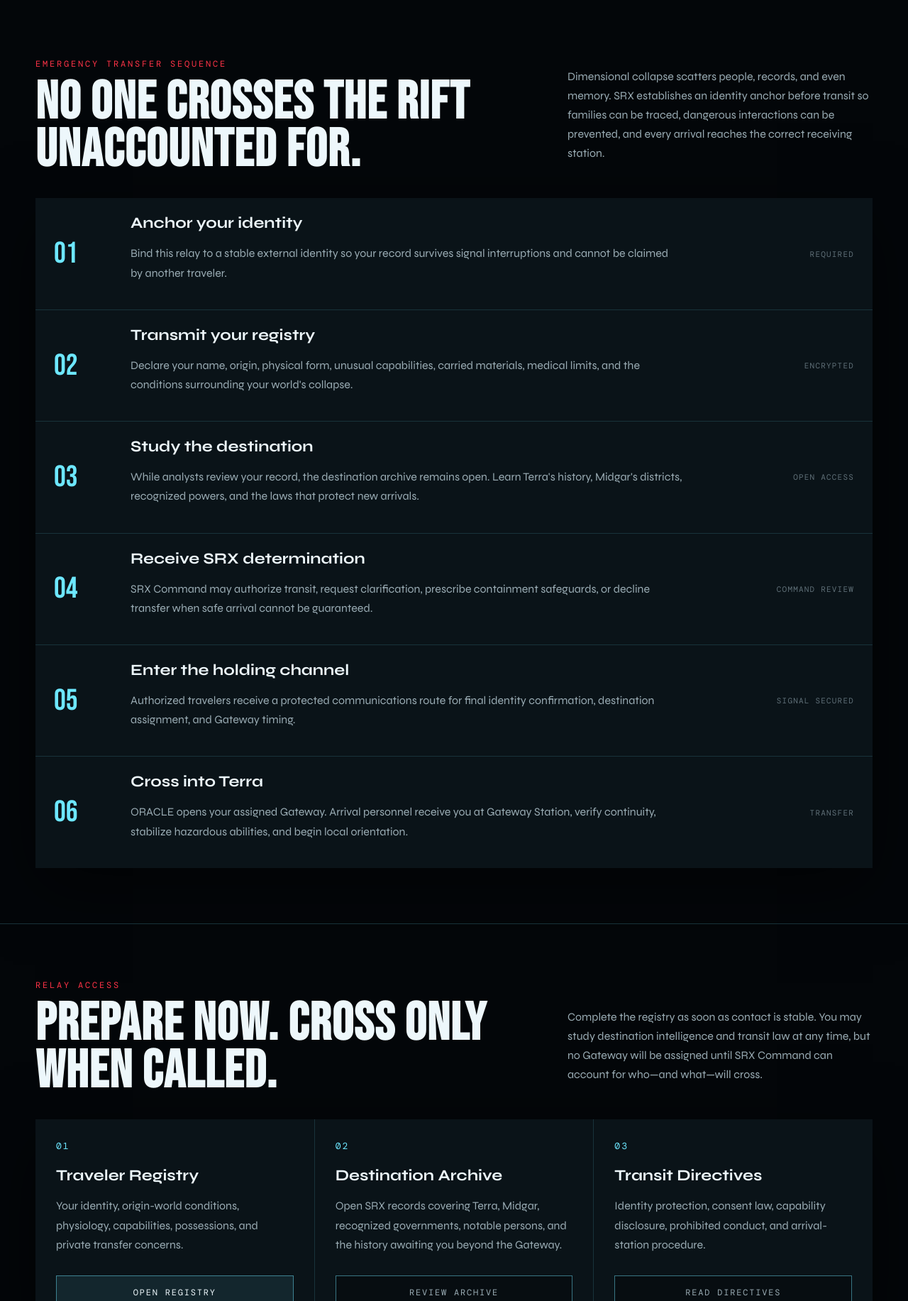
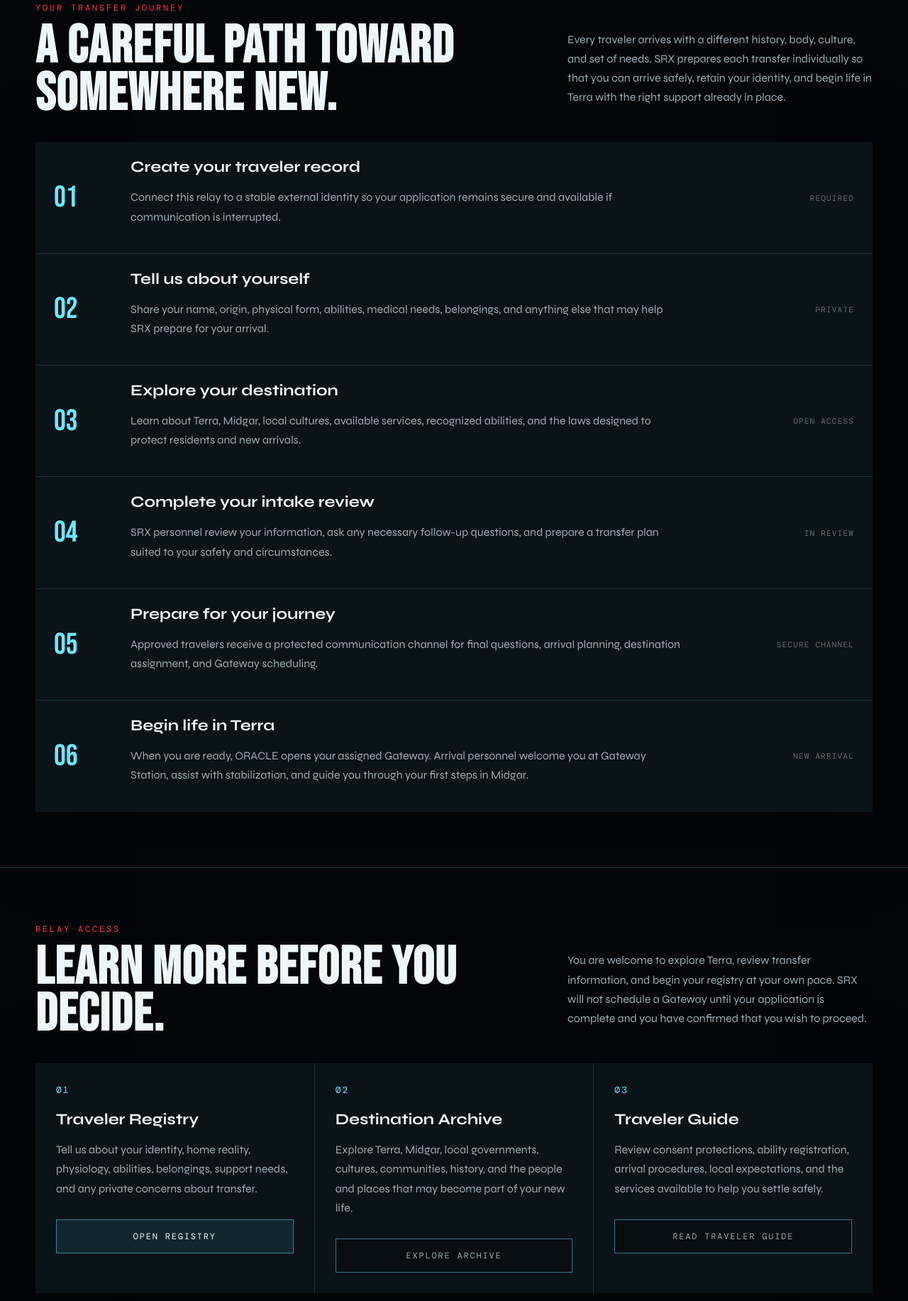
Before and after one commit to HeartlessN3ko/heartlessn3ko.github.io, a plain HTML site: page realm/index.html in a window 1280 px wide. Shown: the part 967-2800 px from the top of the page at 71% size. Drawn offline with nearby package versions, Linux system fonts and the light colour scheme; a web font is replaced by a local one.

Commit message:
Revise index.html for improved navigation and messaging
Updated navigation and hero section text for clarity and engagement.

```diff
--- a/realm/index.html
+++ b/realm/index.html
@@ -13,24 +13,28 @@
     <span class="brand-title brand-title-full">Shinra Robotics &amp; Xenogenetics</span>
   </a>
   <nav class="nav" aria-label="Realm navigation">
-    <a class="active" href="./">Transfer Notice</a>
+    <a class="active" href="./">Main Page</a>
     <a href="intake/">Traveler Registry</a>
-    <a href="lore/">Destination Archive</a>
-    <a href="rules/">Transit Directives</a>
+    <a href="lore/">SRX Information Archive</a>
+    <a href="rules/">Application Status</a>
     <a class="enter" href="waiting/">Transfer Status</a>
   </nav>
 </header>
 
 <section class="hero">
   <div class="container">
-    <div class="hero-kicker">SRX Emergency Relay // Dimensional Stability Failure Detected</div>
-    <h1>Your world is ending.<br>You do not have to end with it.</h1>
-    <p class="hero-text">Shinra Robotics &amp; Xenogenetics has established contact ahead of your local collapse. This relay exists to identify every reachable life, preserve continuity of identity, and coordinate peaceful transfer into Terra before your origin reality becomes unrecoverable.</p>
+    <div class="hero-kicker">SRX Interdimensional Relay // A New Path Is Available</div>
+    <h1>SRX is here to help.<br>A new beginning may be waiting.</h1>
+    <p class="hero-text">
+      Shinra Robotics &amp; Xenogenetics offers voluntary dimensional transfer for people seeking safety, stability, or a fresh start beyond their current reality. This relay allows you to learn about Terra, speak with SRX intake personnel, and decide whether life in the Realm may be right for you.
+    </p>
     <div class="actions">
       <a class="btn" href="intake/">Begin Pre-Registration</a>
-      <a class="btn ghost" href="lore/">Review Destination Archive</a>
+      <a class="btn ghost" href="lore/">Explore Terra</a>
     </div>
-    <p class="portal-note" style="max-width:620px;margin-top:28px">SRX NOTICE // You have not crossed dimensions. Remain where you are if it is safe to do so. A Gateway will not open until your identity, biological conditions, carried materials, and transfer tolerances have been reviewed.</p>
+    <p class="portal-note" style="max-width:620px;margin-top:28px">
+      SRX NOTICE // You have not crossed dimensions. Registration does not obligate you to transfer. A Gateway will only be opened after your application has been reviewed, your needs have been discussed, and you have chosen to continue.
+    </p>
   </div>
 </section>
 
@@ -39,41 +43,79 @@
     <div class="container">
       <div class="section-head">
         <div>
-          <div class="kicker">Emergency Transfer Sequence</div>
-          <h2>No one crosses the Rift unaccounted for.</h2>
+          <div class="kicker">Your Transfer Journey</div>
+          <h2>A careful path toward somewhere new.</h2>
         </div>
-        <p>Dimensional collapse scatters people, records, and even memory. SRX establishes an identity anchor before transit so families can be traced, dangerous interactions can be prevented, and every arrival reaches the correct receiving station.</p>
+        <p>
+          Every traveler arrives with a different history, body, culture, and set of needs. SRX prepares each transfer individually so that you can arrive safely, retain your identity, and begin life in Terra with the right support already in place.
+        </p>
       </div>
+
       <div class="timeline">
         <div class="step">
           <div class="step-index">01</div>
-          <div><h3>Anchor your identity</h3><p>Bind this relay to a stable external identity so your record survives signal interruptions and cannot be claimed by another traveler.</p></div>
+          <div>
+            <h3>Create your traveler record</h3>
+            <p>
+              Connect this relay to a stable external identity so your application remains secure and available if communication is interrupted.
+            </p>
+          </div>
           <div class="step-status">Required</div>
         </div>
+
         <div class="step">
           <div class="step-index">02</div>
-          <div><h3>Transmit your registry</h3><p>Declare your name, origin, physical form, unusual capabilities, carried materials, medical limits, and the conditions surrounding your world's collapse.</p></div>
-          <div class="step-status">Encrypted</div>
+          <div>
+            <h3>Tell us about yourself</h3>
+            <p>
+              Share your name, origin, physical form, abilities, medical needs, belongings, and anything else that may help SRX prepare for your arrival.
+            </p>
+          </div>
+          <div class="step-status">Private</div>
         </div>
+
         <div class="step">
           <div class="step-index">03</div>
-          <div><h3>Study the destination</h3><p>While analysts review your record, the destination archive remains open. Learn Terra's history, Midgar's districts, recognized powers, and the laws that protect new arrivals.</p></div>
+          <div>
+            <h3>Explore your destination</h3>
+            <p>
+              Learn about Terra, Midgar, local cultures, available services, recognized abilities, and the laws designed to protect residents and new arrivals.
+            </p>
+          </div>
           <div class="step-status">Open access</div>
         </div>
+
         <div class="step">
           <div class="step-index">04</div>
-          <div><h3>Receive SRX determination</h3><p>SRX Command may authorize transit, request clarification, prescribe containment safeguards, or decline transfer when safe arrival cannot be guaranteed.</p></div>
-          <div class="step-status">Command review</div>
+          <div>
+            <h3>Complete your intake review</h3>
+            <p>
+              SRX personnel review your information, ask any necessary follow-up questions, and prepare a transfer plan suited to your safety and circumstances.
+            </p>
+          </div>
+          <div class="step-status">In review</div>
         </div>
+
         <div class="step">
           <div class="step-index">05</div>
-          <div><h3>Enter the holding channel</h3><p>Authorized travelers receive a protected communications route for final identity confirmation, destination assignment, and Gateway timing.</p></div>
-          <div class="step-status">Signal secured</div>
+          <div>
+            <h3>Prepare for your journey</h3>
+            <p>
+              Approved travelers receive a protected communication channel for final questions, arrival planning, destination assignment, and Gateway scheduling.
+            </p>
+          </div>
+          <div class="step-status">Secure channel</div>
         </div>
+
         <div class="step">
           <div class="step-index">06</div>
-          <div><h3>Cross into Terra</h3><p>ORACLE opens your assigned Gateway. Arrival personnel receive you at Gateway Station, verify continuity, stabilize hazardous abilities, and begin local orientation.</p></div>
-          <div class="step-status">Transfer</div>
+          <div>
+            <h3>Begin life in Terra</h3>
+            <p>
+              When you are ready, ORACLE opens your assigned Gateway. Arrival personnel welcome you at Gateway Station, assist with stabilization, and guide you through your first steps in Midgar.
+            </p>
+          </div>
+          <div class="step-status">New arrival</div>
         </div>
       </div>
     </div>
@@ -84,28 +126,45 @@
       <div class="section-head">
         <div>
           <div class="kicker">Relay Access</div>
-          <h2>Prepare now. Cross only when called.</h2>
+          <h2>Learn more before you decide.</h2>
         </div>
-        <p>Complete the registry as soon as contact is stable. You may study destination intelligence and transit law at any time, but no Gateway will be assigned until SRX Command can account for who—and what—will cross.</p>
+        <p>
+          You are welcome to explore Terra, review transfer information, and begin your registry at your own pace. SRX will not schedule a Gateway until your application is complete and you have confirmed that you wish to proceed.
+        </p>
       </div>
+
       <div class="grid-3">
         <article class="card">
           <div class="num">01</div>
           <h3>Traveler Registry</h3>
-          <p>Your identity, origin-world conditions, physiology, capabilities, possessions, and private transfer concerns.</p>
-          <div class="actions"><a class="btn wide" href="intake/">Open Registry</a></div>
+          <p>
+            Tell us about your identity, home reality, physiology, abilities, belongings, support needs, and any private concerns about transfer.
+          </p>
+          <div class="actions">
+            <a class="btn wide" href="intake/">Open Registry</a>
+          </div>
         </article>
+
         <article class="card">
           <div class="num">02</div>
           <h3>Destination Archive</h3>
-          <p>Open SRX records covering Terra, Midgar, recognized governments, notable persons, and the history awaiting you beyond the Gateway.</p>
-          <div class="actions"><a class="btn wide ghost" href="lore/">Review Archive</a></div>
+          <p>
+            Explore Terra, Midgar, local governments, cultures, communities, history, and the people and places that may become part of your new life.
+          </p>
+          <div class="actions">
+            <a class="btn wide ghost" href="lore/">Explore Archive</a>
+          </div>
         </article>
+
         <article class="card">
           <div class="num">03</div>
-          <h3>Transit Directives</h3>
-          <p>Identity protection, consent law, capability disclosure, prohibited conduct, and arrival-station procedure.</p>
-          <div class="actions"><a class="btn wide ghost" href="rules/">Read Directives</a></div>
+          <h3>Traveler Guide</h3>
+          <p>
+            Review consent protections, ability registration, arrival procedures, local expectations, and the services available to help you settle safely.
+          </p>
+          <div class="actions">
+            <a class="btn wide ghost" href="rules/">Read Traveler Guide</a>
+          </div>
         </article>
       </div>
     </div>
@@ -113,8 +172,8 @@
 </main>
 
 <footer class="footer">
-  <div><span>SRX</span> // Safety. Order. Purpose.</div>
-  <div>External Relay Stable · Gateway Authority Online</div>
+  <div><span>SRX</span> // Safety. Understanding. A New Beginning.</div>
+  <div>External Relay Stable · Gateway Services Available</div>
 </footer>
 </body>
 </html>
```
